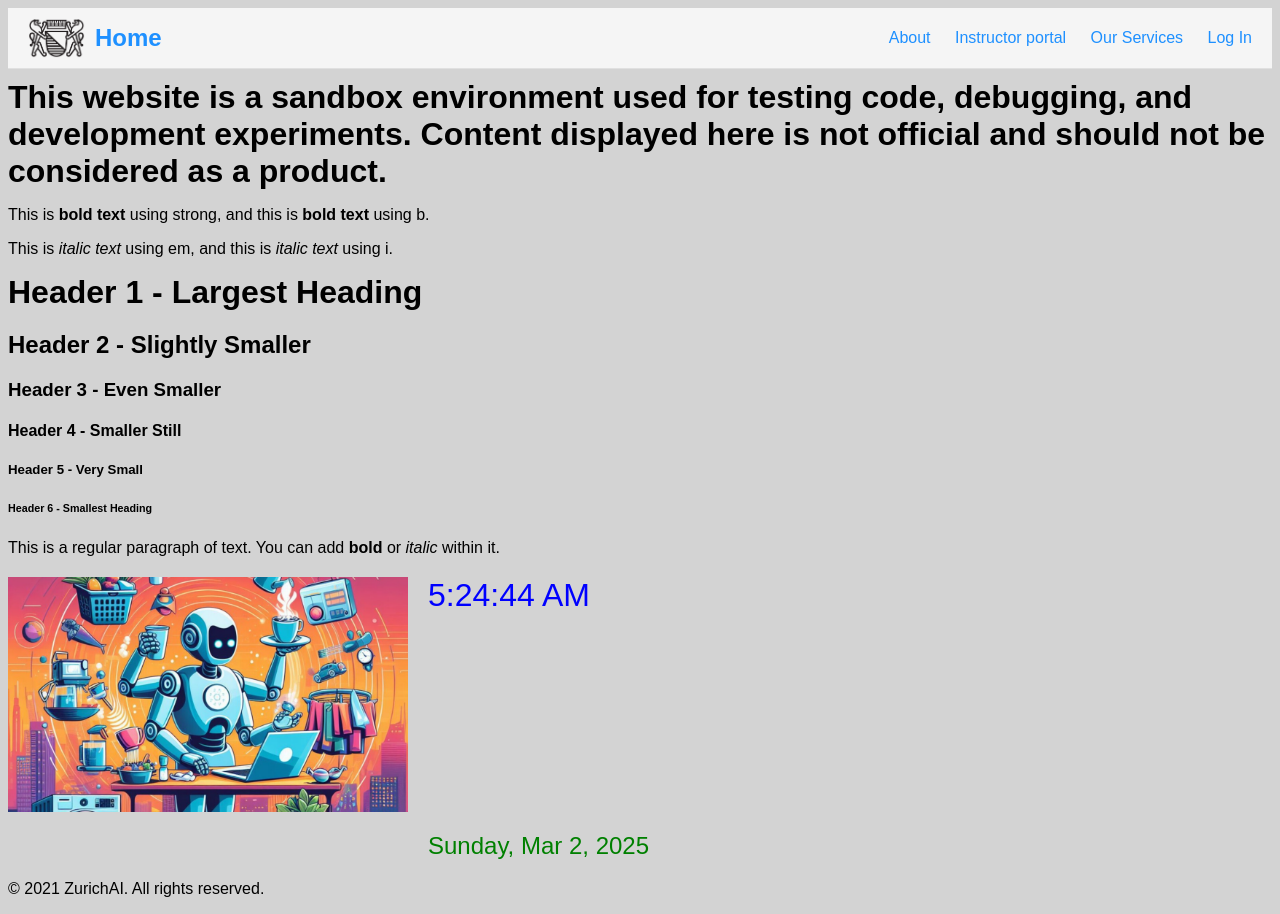
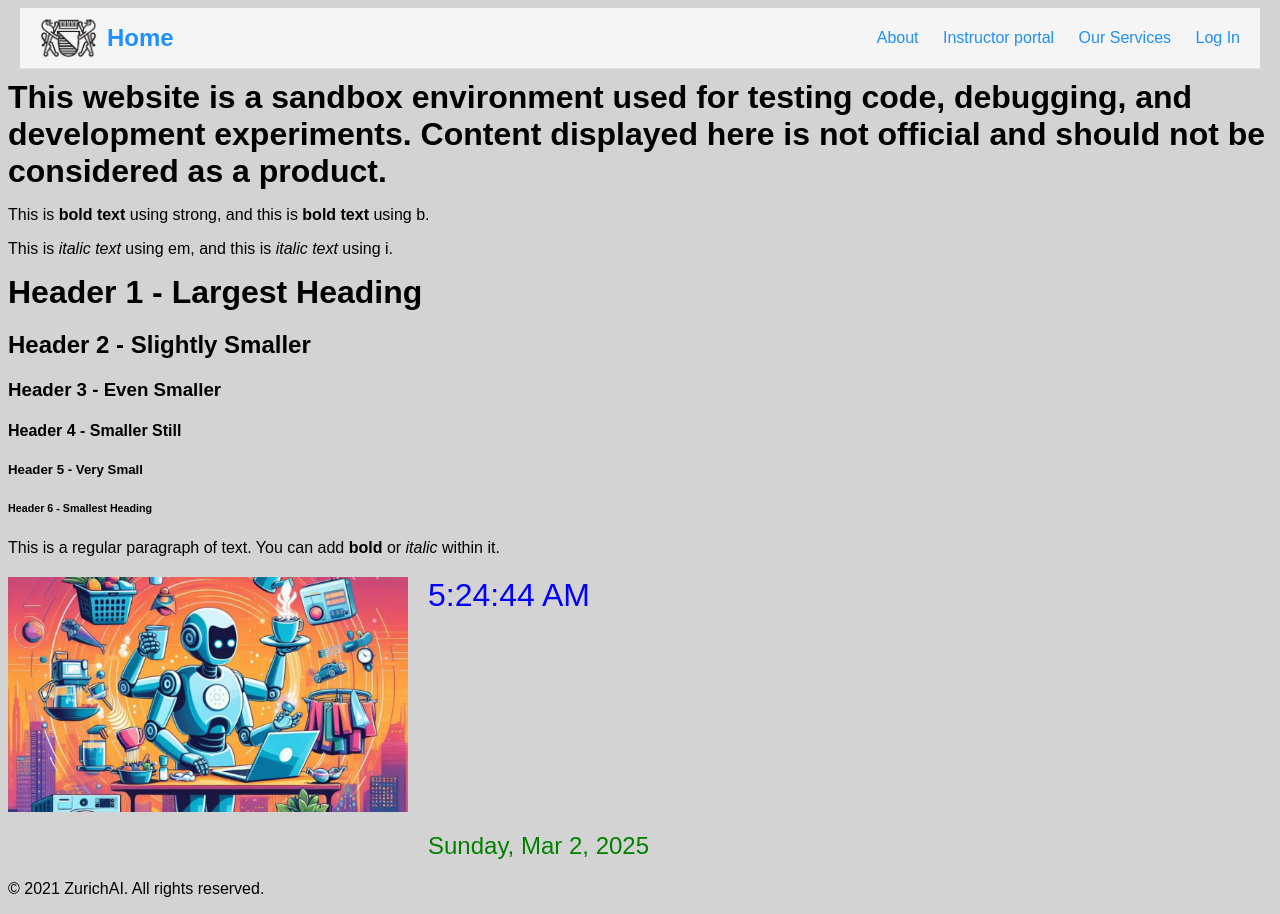
Before and after one commit to ZurichAI/web, a plain HTML site: page index.html in a window 1280 px wide. Drawn offline with Linux system fonts and the light colour scheme.

Commit message:
fixed header css

```diff
--- a/style.css
+++ b/style.css
@@ -5,6 +5,8 @@
     justify-content: space-between; /* Push logo left, links right */
     align-items: center; /* Center vertically */
     border-bottom: 1px solid #e0e0e0; /* Optional: subtle bottom border */
+    max-width: 1200px; /* Limit width to 1200px */
+    margin: 0 auto; /* Center the header */
 }
 
 .logo {
```
